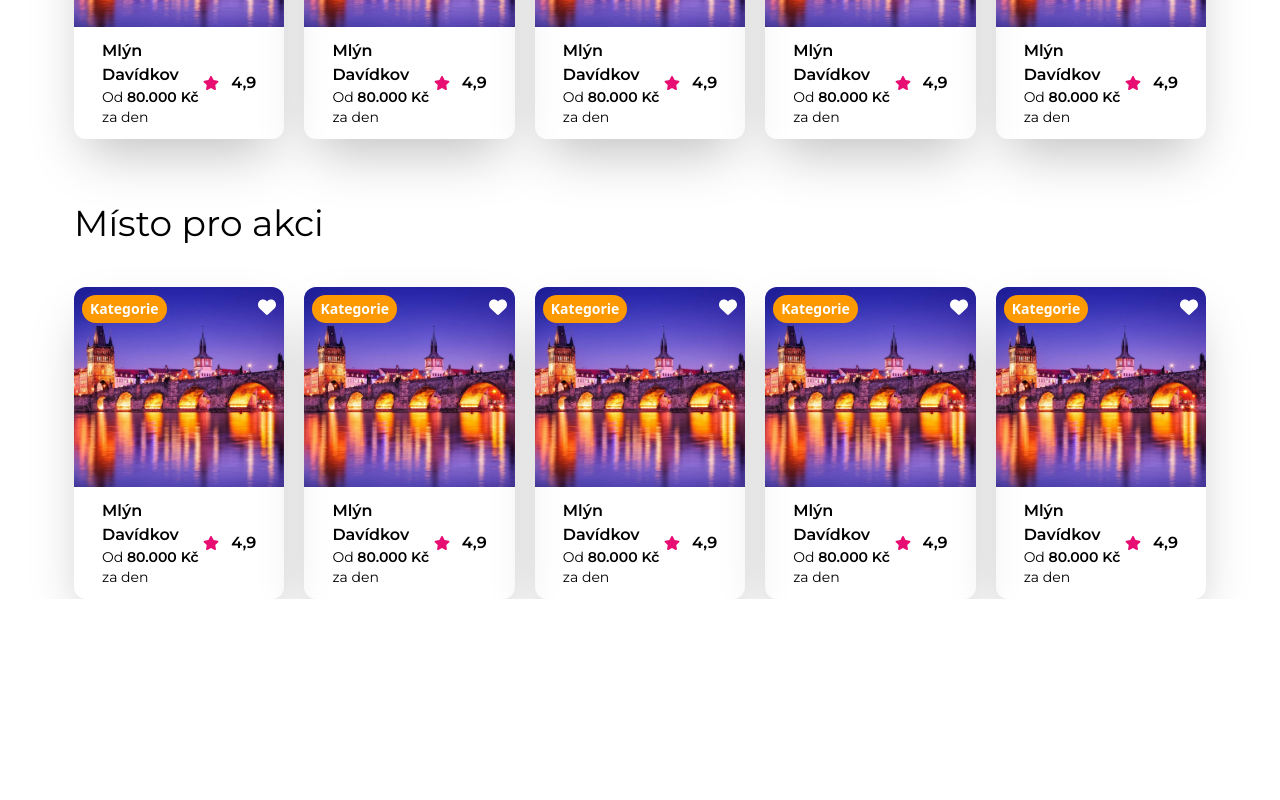
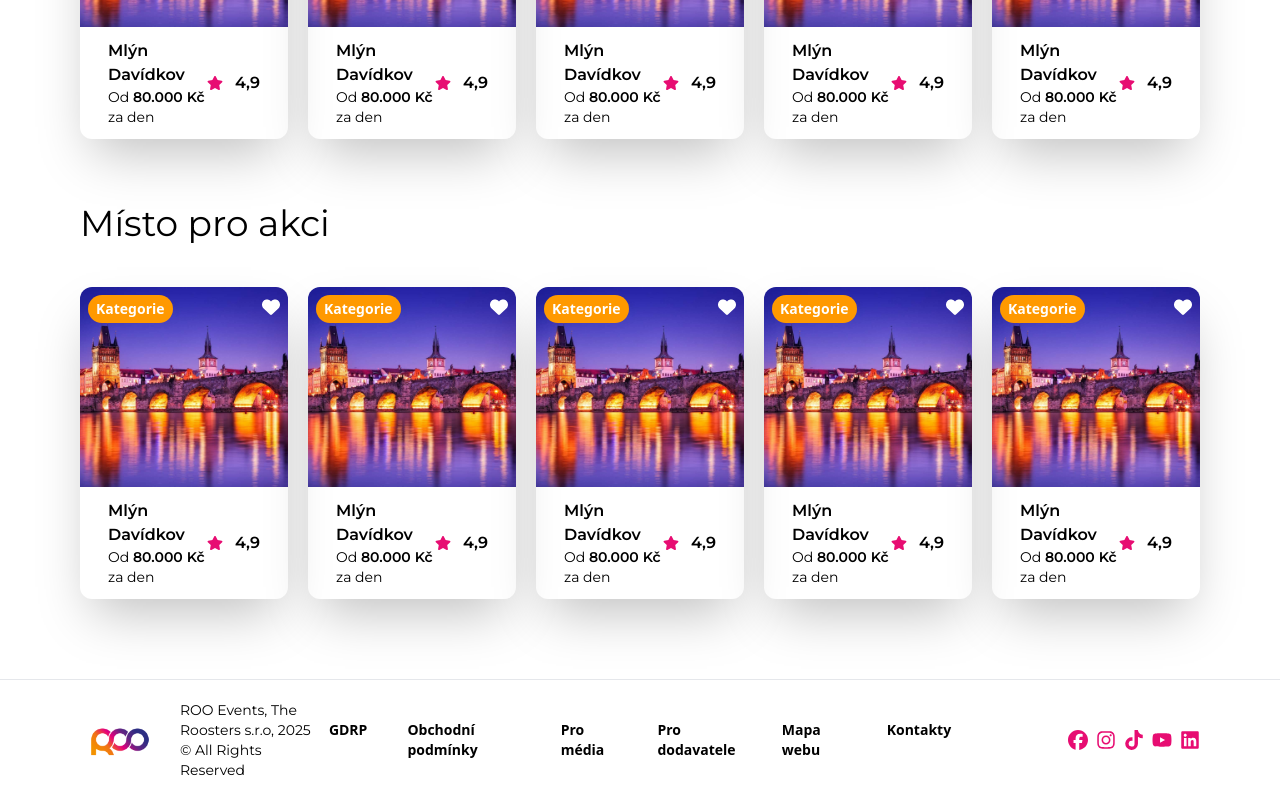
Before and after one commit to mardol131/roo, a Next.js app in the folder frontend/: page / in a window 1280 px wide. Shown: the part 3611-4411 px from the top of the page. Before the commit the page ends 4210 px from the top, so only its background shows below. Built offline with nearby package versions, Linux system fonts and the light colour scheme.

Commit message:
Frontend: Footer, people count in settings header

```diff
--- /dev/null
+++ b/frontend/app/_components/global/atoms/RooLink.tsx
@@ -0,0 +1,20 @@
+import Link from "next/link";
+
+export function RooLink({
+  href,
+  text,
+  className,
+}: {
+  href: string;
+  text: string;
+  className?: string;
+}) {
+  return (
+    <Link
+      className={`${className} hover:text-pink transition-all ease-in-out`}
+      href={href}
+    >
+      {text}
+    </Link>
+  );
+}
--- /dev/null
+++ b/frontend/app/_components/global/header/Footer.tsx
@@ -0,0 +1,61 @@
+import React, { ReactNode } from "react";
+import SectionWrapper from "../../wrappers/SectionWrapper";
+import logo from "@/public/logo.png";
+import Image from "next/image";
+import Link from "next/link";
+import {
+  FaFacebook,
+  FaInstagram,
+  FaLinkedin,
+  FaTiktok,
+  FaYoutube,
+} from "react-icons/fa6";
+import { RooLink } from "../atoms/RooLink";
+
+type Props = {};
+
+export default function Footer({}: Props) {
+  return (
+    <SectionWrapper classnameOne="py-5 mt-20 border-t border-borderLight">
+      <div className="grid grid-cols-[2fr_5fr_2fr] items-center w-full">
+        <div className="flex text-sm items-center gap-5">
+          <Image
+            src={logo}
+            width={200}
+            height={200}
+            alt="logo"
+            className="w-20"
+          />
+          <p className="max-w-50">
+            ROO Events, The Roosters s.r.o, 2025 <br />© All Rights Reserved{" "}
+          </p>
+        </div>
+        <div className="font-semibold flex gap-10 text-sm justify-self-center">
+          <RooLink href={"/"} text="GDRP" />
+          <RooLink href={"/"} text="Obchodní podmínky" />
+          <RooLink href={"/"} text="Pro média" />
+          <RooLink href={"/"} text="Pro dodavatele" />
+          <RooLink href={"/"} text="Mapa webu" />
+          <RooLink href={"/"} text="Kontakty" />
+        </div>
+        <div className="flex text-xl gap-2 text-pink justify-self-end">
+          <Link href={"/"}>
+            <FaFacebook />
+          </Link>
+          <Link href={"/"}>
+            <FaInstagram />
+          </Link>{" "}
+          <Link href={"/"}>
+            <FaTiktok />
+          </Link>{" "}
+          <Link href={"/"}>
+            <FaYoutube />
+          </Link>{" "}
+          <Link href={"/"}>
+            <FaLinkedin />
+          </Link>
+        </div>
+      </div>
+    </SectionWrapper>
+  );
+}
--- a/frontend/app/_components/global/header/PeopleSettings.tsx
+++ b/frontend/app/_components/global/header/PeopleSettings.tsx
@@ -8,7 +8,7 @@ import {
   initialFilterSlice,
 } from "@/app/_redux/slices/initialFilterSlice";
 import HeaderSettingsWrapper from "../../wrappers/HeaderSettingsWrapper";
-import { CounterType, PeopleCounter } from "../molecules/Counter";
+import { CounterType, Counter } from "../molecules/Counter";
 import { lowerHeaderStep } from "@/app/_redux/slices/lowerHeaderStepsSlice";
 
 type Props = {};
@@ -25,6 +25,15 @@ export default function PeopleSettings({}: Props) {
     dispatch(initialFilterSlice.actions.decrement(type));
   }
 
+  function changeValueOnUserInput(type: GuestType, value: number) {
+    dispatch(
+      initialFilterSlice.actions.changeOnUserInput({
+        guestType: type,
+        value: value,
+      })
+    );
+  }
+
   return (
     <HeaderSettingsWrapper>
       <div className="max-w-lowerHeader w-full flex justify-end">
@@ -35,7 +44,7 @@ export default function PeopleSettings({}: Props) {
           className="p-8 bg-white rounded-xl border-borderLight shadow-xl"
         >
           <GuestsCounter
-            addFunctions={() => {
+            addFunction={() => {
               addGuests("adult");
             }}
             removeFunction={() => {
@@ -43,9 +52,12 @@ export default function PeopleSettings({}: Props) {
             }}
             value={guests.adult}
             text="Dospělí"
+            stateChangerOnUserInteract={(value: number) => {
+              changeValueOnUserInput("adult", value);
+            }}
           />
           <GuestsCounter
-            addFunctions={() => {
+            addFunction={() => {
               addGuests("minor");
             }}
             removeFunction={() => {
@@ -53,9 +65,12 @@ export default function PeopleSettings({}: Props) {
             }}
             value={guests.minor}
             text="Děti"
+            stateChangerOnUserInteract={(value: number) => {
+              changeValueOnUserInput("minor", value);
+            }}
           />
           <GuestsCounter
-            addFunctions={() => {
+            addFunction={() => {
               addGuests("ztp");
             }}
             removeFunction={() => {
@@ -63,9 +78,12 @@ export default function PeopleSettings({}: Props) {
             }}
             value={guests.ztp}
             text="ZTP"
+            stateChangerOnUserInteract={(value: number) => {
+              changeValueOnUserInput("ztp", value);
+            }}
           />
           <GuestsCounter
-            addFunctions={() => {
+            addFunction={() => {
               addGuests("pets");
             }}
             removeFunction={() => {
@@ -73,6 +91,9 @@ export default function PeopleSettings({}: Props) {
             }}
             value={guests.pets}
             text="Mazlíčci"
+            stateChangerOnUserInteract={(value: number) => {
+              changeValueOnUserInput("pets", value);
+            }}
           />
         </div>
       </div>
@@ -84,10 +105,11 @@ export function GuestsCounter(props: CounterType & { text: string }) {
   return (
     <div className="grid grid-cols-2 items-center border-b border-borderLight">
       <p className="font-semibold select-none">{props.text}</p>
-      <PeopleCounter
-        addFunctions={props.addFunctions}
+      <Counter
+        addFunction={props.addFunction}
         removeFunction={props.removeFunction}
         value={props.value}
+        stateChangerOnUserInteract={props.stateChangerOnUserInteract}
       />
     </div>
   );
--- a/frontend/app/_components/global/molecules/Counter.tsx
+++ b/frontend/app/_components/global/molecules/Counter.tsx
@@ -2,12 +2,13 @@ import React from "react";
 import { FaMinus, FaPlus } from "react-icons/fa6";
 
 export type CounterType = {
-  addFunctions: () => void;
+  addFunction: () => void;
   removeFunction: () => void;
   value: number;
+  stateChangerOnUserInteract: (value: number) => void;
 };
 
-export function PeopleCounter(props: CounterType) {
+export function Counter(props: CounterType) {
   return (
     <div className="grid bg-white grid-cols-3 items-center justify-items-center gap-2 p-3">
       <button
@@ -17,11 +18,20 @@ export function PeopleCounter(props: CounterType) {
         <FaMinus />
       </button>
 
-      <p className="w-12 h-12 border border-borderLight rounded-lg flex items-center justify-center">
-        {props.value}
-      </p>
+      <input
+        onChange={(e) => {
+          const value = Number(e.target.value);
+          if (!isNaN(value)) {
+            props.stateChangerOnUserInteract(value);
+          }
+        }}
+        type="number"
+        className="font-semibold w-12 h-12 border border-borderLight rounded-lg text-center flex items-center justify-center [appearance:textfield] [&::-webkit-outer-spin-button]:appearance-none [&::-webkit-inner-spin-button]:appearance-none"
+        value={props.value}
+      />
+
       <button
-        onClick={props.addFunctions}
+        onClick={props.addFunction}
         className="border w-10 h-10 p-3 rounded-full border-borderLight hover:bg-orange/40 hover:shadow-md transition-all ease-in-out cursor-pointer"
       >
         <FaPlus />
--- a/frontend/app/_components/wrappers/SectionWrapper.tsx
+++ b/frontend/app/_components/wrappers/SectionWrapper.tsx
@@ -2,13 +2,17 @@ import React, { ReactNode } from "react";
 
 type Props = {
   children: ReactNode;
+  classnameOne?: string;
+  classnameTwo?: string;
 };
 
-export default function SectionWrapper({ children }: Props) {
+export default function SectionWrapper(props: Props) {
   return (
-    <div className="w-full flex justify-center px-[74px]">
-      <div className="max-w-contentWrapper w-full flex justify-center items-center">
-        {children}
+    <div className={`${props.classnameOne} w-full flex justify-center px-20`}>
+      <div
+        className={`${props.classnameTwo} max-w-contentWrapper w-full flex justify-center items-center`}
+      >
+        {props.children}
       </div>
     </div>
   );
--- a/frontend/app/_redux/slices/initialFilterSlice.ts
+++ b/frontend/app/_redux/slices/initialFilterSlice.ts
@@ -69,16 +69,26 @@ export function decrementFunction(
   }
 }
 
+export function changeOnUserInputFunction(
+  state: InitialFilterSliceType,
+  action: PayloadAction<{ guestType: GuestType; value: number }>
+) {
+  const guestType = action.payload.guestType;
+  state.guests[guestType] = action.payload.value;
+}
+
 export const initialFilterSlice = createSlice({
   name: "initialFilter",
   initialState,
   reducers: {
     increment: incrementFunction,
     decrement: decrementFunction,
+    changeOnUserInput: changeOnUserInputFunction,
   },
 });
 
 // Action creators are generated for each case reducer function
-export const { increment, decrement } = initialFilterSlice.actions;
+export const { increment, decrement, changeOnUserInput } =
+  initialFilterSlice.actions;
 
 export default initialFilterSlice.reducer;
--- a/frontend/app/globals.css
+++ b/frontend/app/globals.css
@@ -63,3 +63,13 @@ p {
 ::-webkit-scrollbar-thumb {
   scrollbar-color: var(--color-pink);
 }
+
+@layer utilities {
+  .no-spin::-webkit-outer-spin-button,
+  .no-spin::-webkit-inner-spin-button {
+    @apply appearance-none m-0;
+  }
+  .no-spin {
+    --moz-appearance: textfield;
+  }
+}
--- a/frontend/app/layout.tsx
+++ b/frontend/app/layout.tsx
@@ -2,6 +2,7 @@ import type { Metadata } from "next";
 import "./globals.css";
 import Header from "./_components/global/header/Header";
 import StoreProvider from "./_redux/StoreProvider";
+import Footer from "./_components/global/header/Footer";
 
 export const metadata: Metadata = {
   title: "Create Next App",
@@ -19,6 +20,7 @@ export default function RootLayout({
         <body>
           <Header />
           <div className="pt-60">{children}</div>
+          <Footer />
         </body>
       </StoreProvider>
     </html>
```
